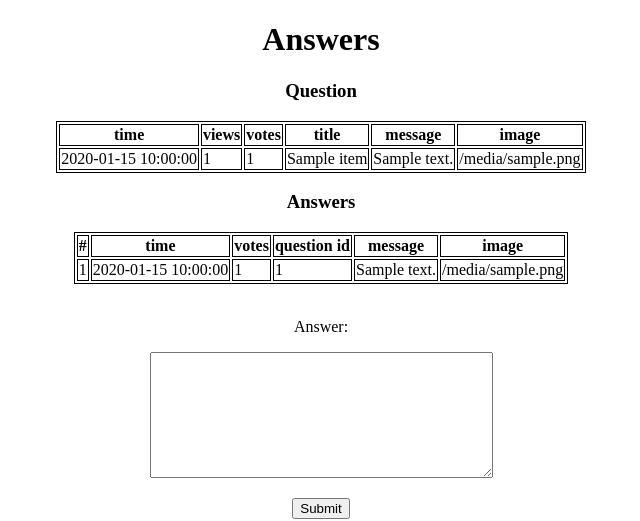
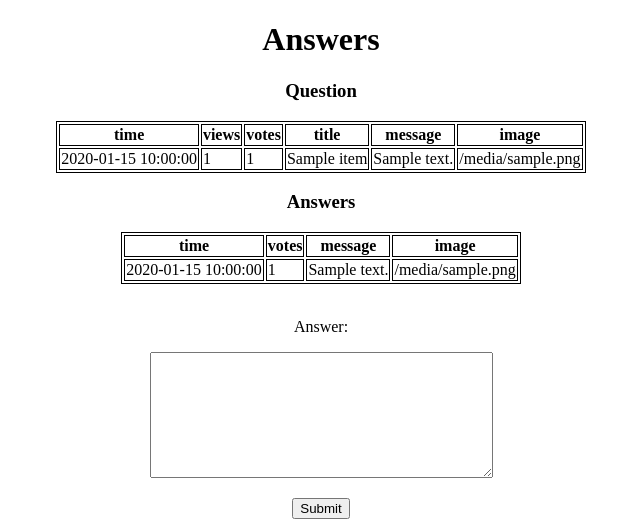
Before and after one commit to Kattkovacs/ask-mate-trolleyriders, a Flask app: template templates/new-answer.html in a window 1280 px wide. Shown: the top 521 px of the page, without its empty margins (319-959 px from the left). Run offline with Flask 2, Linux system fonts and the light colour scheme; the template is opened without the code that fills it: most values are stand-ins (such as "Sample title", 1, 10 or a date in 2020).

Commit message:
fixing answers table

```diff
--- a/templates/new-answer.html
+++ b/templates/new-answer.html
@@ -41,10 +41,8 @@
     <table align="center">
         <thead style="border: 1px solid black;">
         <tr>
-            <th>#</th>
             <th>time</th>
             <th>votes</th>
-            <th>question id</th>
             <th>message</th>
             <th>image</th>
         </tr>
@@ -52,10 +50,8 @@
         <tbody>
         {% for item in answers %}
         <tr>
-            <td>{{ item.get('id') }}</td>
             <td>{{ item.get('submission_time') }}</td>
             <td>{{ item.get('vote_number') }}</td>
-            <td>{{ item.get('question_id') }}</td>
             <td>{{ item.get('message') }}</td>
             <td>{{ item.get('image') }}</td>
         </tr>
--- a/templates/question.html
+++ b/templates/question.html
@@ -41,10 +41,8 @@
     <table align="center">
         <thead style="border: 1px solid black;">
         <tr>
-            <th>#</th>
             <th>time</th>
             <th>votes</th>
-            <th>question id</th>
             <th>message</th>
             <th>image</th>
         </tr>
@@ -52,10 +50,8 @@
         <tbody>
         {% for item in answers %}
         <tr>
-            <td>{{ item.get('id') }}</td>
             <td>{{ item.get('submission_time') }}</td>
             <td>{{ item.get('vote_number') }}</td>
-            <td>{{ item.get('question_id') }}</td>
             <td>{{ item.get('message') }}</td>
             <td>{{ item.get('image') }}</td>
         </tr>
```
